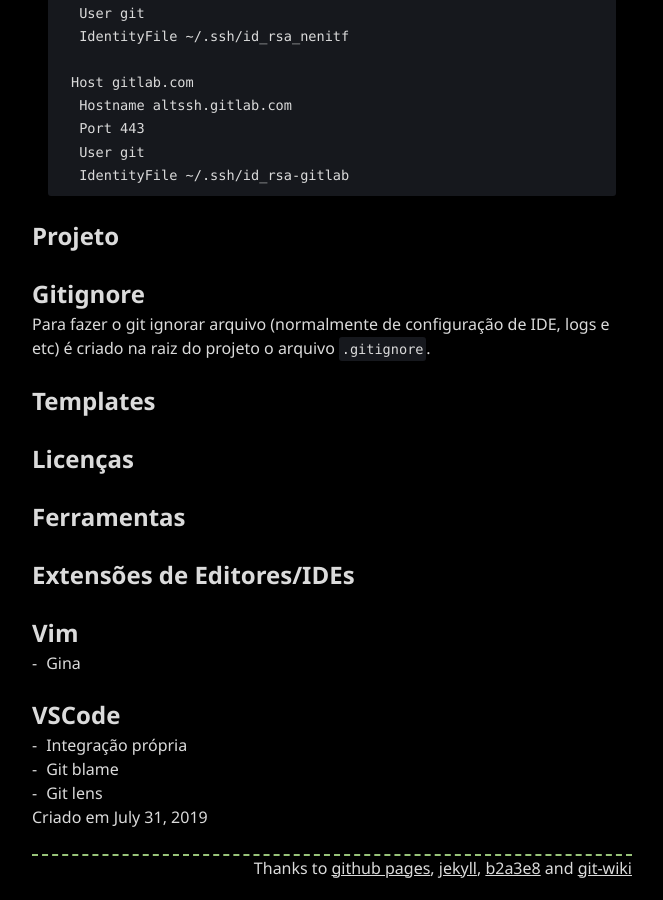
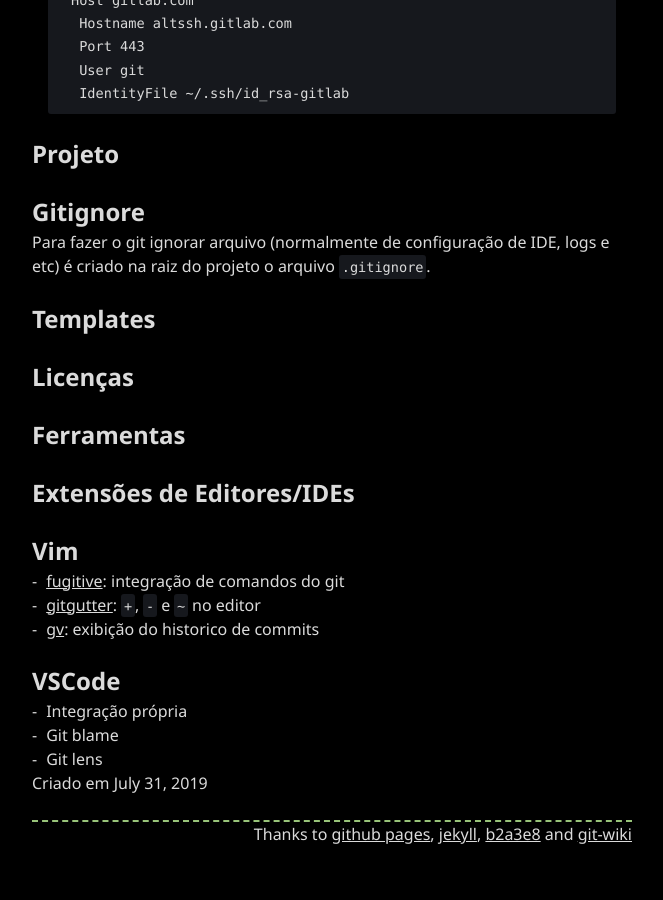
Before and after one commit to neninja/wtf, a Jekyll site: the page built from _posts/2019-7-31-git.md, in a window 1280 px wide and 900 px high, scrolled down 6552 px. Shown: the whole window, without its empty margins (308-971 px from the left). Built offline with Jekyll 4.4.1, drawn with Linux system fonts in a browser that asks for light colours; nearby versions of some CDN libraries; our own code applies the rules of GitHub Pages for plain Markdown files; library files that are not in the unit come from our copies; after the commit the page ends 7418 px from its top, so only the background shows below that.

Commit message:
post(git): melhora ferramentas do git para o vim

```diff
--- a/_posts/2019-7-31-git.md
+++ b/_posts/2019-7-31-git.md
@@ -165,7 +164,9 @@ Para fazer o git ignorar arquivo (normalmente de configuração de IDE, logs e e
 ## Ferramentas
 ### Extensões de Editores/IDEs
 #### Vim
-- Gina
+- [fugitive](https://github.com/tpope/vim-fugitive): integração de comandos do git
+- [gitgutter](https://github.com/airblade/vim-gitgutter): `+`, `-` e `~` no editor
+- [gv](https://github.com/junegunn/gv.vim): exibição do historico de commits
 #### VSCode
 - Integração própria
 - Git blame
```
Also changed, not shown: other parts of _posts/2019-7-31-git.md (+0 -1 lines).
